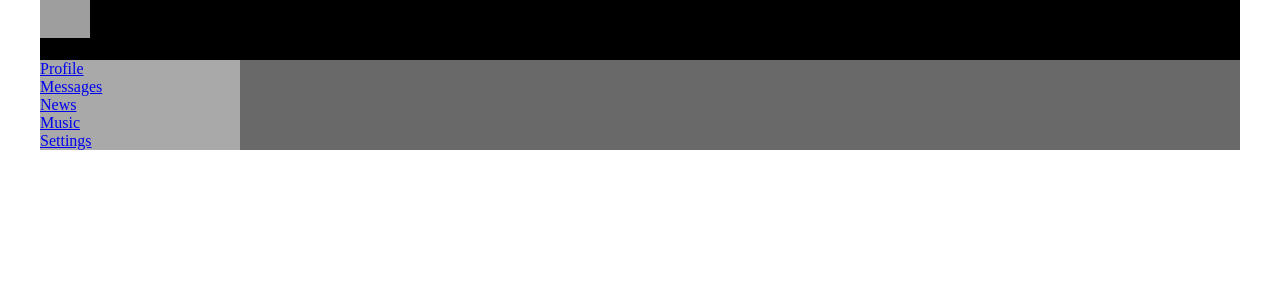
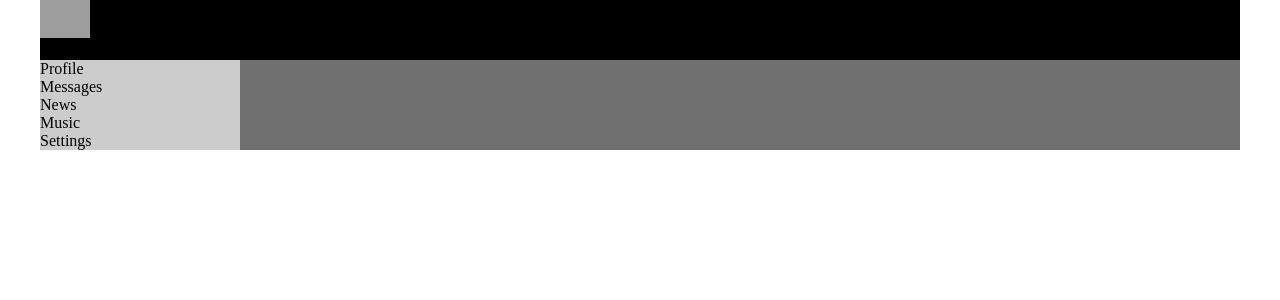
Before and after one commit to NeroAlex9/react-SN, a React (Create React App) app: page / in a window 1280 px wide. Shown: the top 300 px of the page. Built offline with nearby package versions, Linux system fonts and the light colour scheme; grey boxes are pictures that could not be loaded.

Commit message:
NavLink - active

```diff
--- a/src/components/Nav/Nav.jsx
+++ b/src/components/Nav/Nav.jsx
@@ -1,23 +1,49 @@
 import React from "react";
 import style from "./Nav.module.css";
+import { NavLink } from "react-router-dom";
 
 const Nav = () => {
   return (
     <nav className={style.nav}>
       <div>
-        <a href="/profile">Profile</a>
+        <NavLink
+          to={"/profile"}
+          className={(a) => (a.isActive ? style.active : "")}
+        >
+          Profile
+        </NavLink>
       </div>
       <div>
-        <a href="/dialogs">Messages</a>
+        <NavLink
+          to={"/dialogs"}
+          className={(a) => (a.isActive ? style.active : "")}
+        >
+          Messages
+        </NavLink>
       </div>
       <div>
-        <a href="/news">News</a>
+        <NavLink
+          to={"/news"}
+          className={(a) => (a.isActive ? style.active : "")}
+        >
+          News
+        </NavLink>
       </div>
       <div>
-        <a href="/music">Music</a>
+        <NavLink
+          to={"/music"}
+          className={(a) => (a.isActive ? style.active : "")}
+        >
+          Music
+        </NavLink>
       </div>
       <div>
-        <a href="/settings">Settings</a>
+        <NavLink
+          to={"/settings"}
+          className={(a) => (a.isActive ? style.active : "")}
+        >
+          Settings
+        </NavLink>
       </div>
     </nav>
   );
--- a/src/components/Nav/Nav.module.css
+++ b/src/components/Nav/Nav.module.css
@@ -1,4 +1,13 @@
 .nav {
   grid-area: n;
-  background-color: darkgray;
+  background-color: #cccccc;
 }
+
+.nav a {
+  text-decoration: none;
+  color: #000000;
+}
+
+a.active {
+  color: #707070;
+}
--- a/src/style.css
+++ b/src/style.css
@@ -18,5 +18,5 @@
 
 .appWriperDialogs {
   grid-area: c;
-  background-color: dimgrey;
+  background-color: #707070;
 }
```
Also changed, not shown: src/components/Header/Header.module.css (line endings or trailing spaces).
